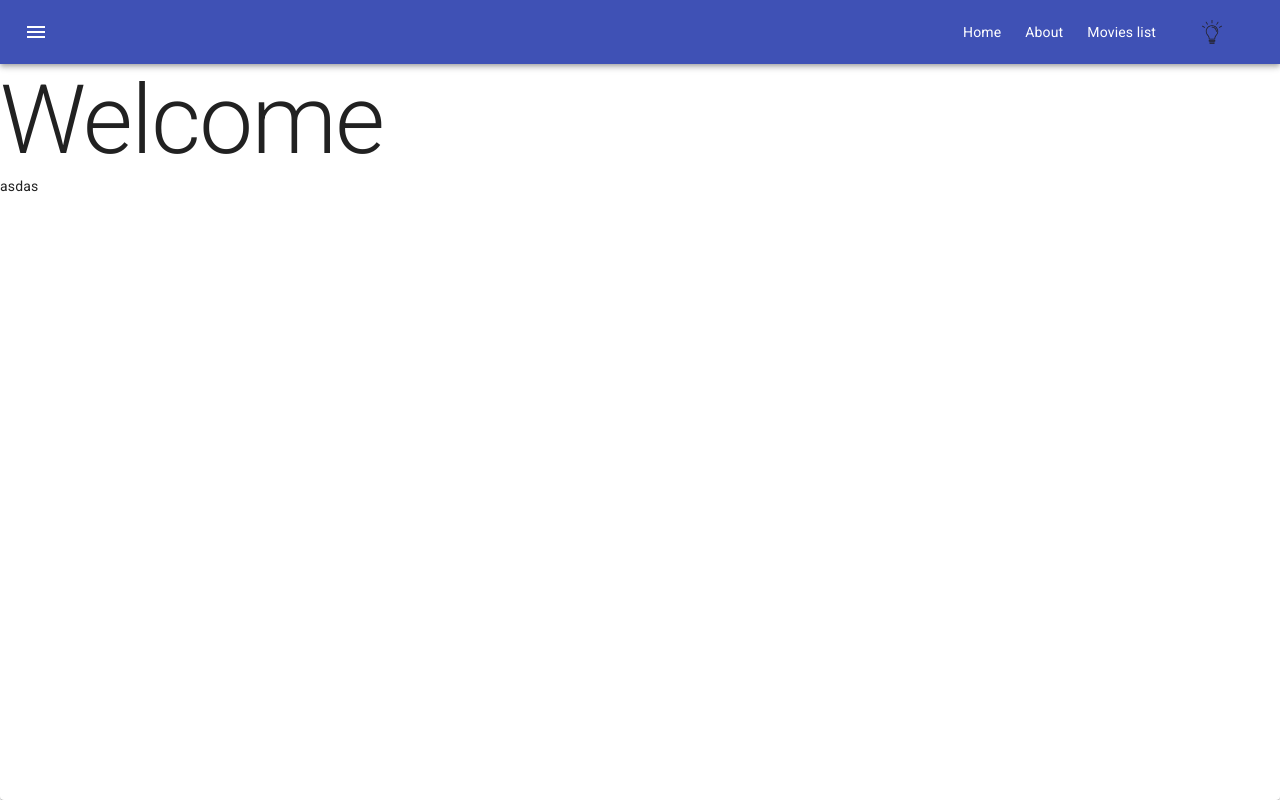
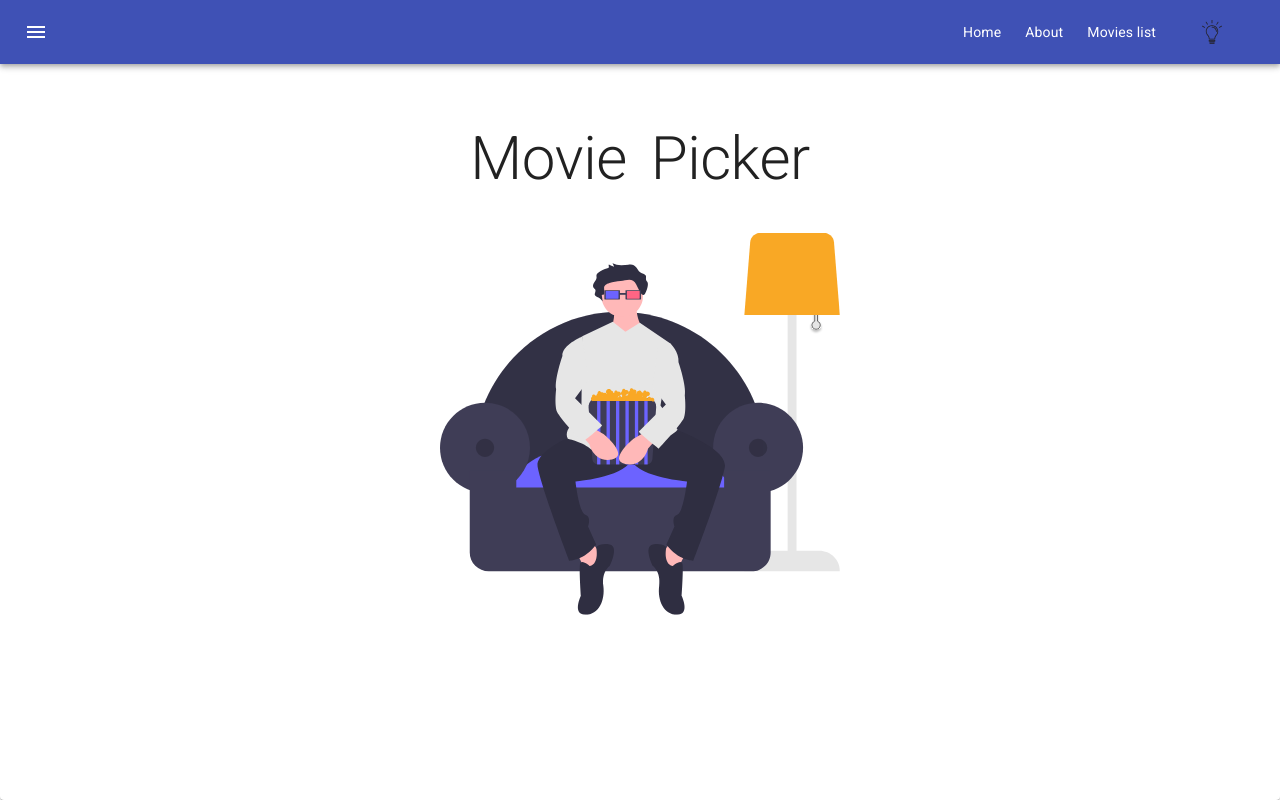
Before and after one commit to Element7/myself, a React (Create React App) app: page / in a window 1280 px wide. Built offline with nearby package versions, Linux system fonts and the light colour scheme.

Commit message:
feat:homepage intro animation

```diff
--- a/package.json
+++ b/package.json
@@ -10,6 +10,7 @@
     "@testing-library/react": "^11.1.0",
     "@testing-library/user-event": "^12.1.10",
     "axios": "^0.21.1",
+    "clsx": "^1.1.1",
     "cypress": "^7.7.0",
     "gsap": "^3.7.1",
     "history": "^5.0.0",
--- /dev/null
+++ b/src/components/atoms/img/Img.tsx
@@ -0,0 +1,35 @@
+import { createStyles, makeStyles, Theme } from "@material-ui/core/styles";
+
+const useStyles = makeStyles((theme: Theme) =>
+  createStyles({
+    img: {
+      maxWidth: "100%",
+      height: "auto",
+      opacity: 1,
+      visibility: "visible",
+    },
+  })
+);
+
+interface IProps {
+  src: string;
+  width?: number;
+  height?: number;
+  alt: string;
+  styles?: any;
+}
+const Img: React.FC<IProps> = ({ src, width, height, alt, styles }) => {
+  const classes = useStyles();
+  return (
+    <img
+      alt={alt}
+      className={classes.img}
+      height={height}
+      src={src}
+      style={styles}
+      width={width}
+    />
+  );
+};
+
+export default Img;
--- a/src/components/containers/footer/Footer.tsx
+++ b/src/components/containers/footer/Footer.tsx
@@ -1,2 +1,2 @@
-const Footer: React.FC = () => <div>asdas</div>;
+const Footer: React.FC = () => <div />;
 export default Footer;
--- a/src/pages/home/Home.tsx
+++ b/src/pages/home/Home.tsx
@@ -1,24 +1,117 @@
-import Box from "@material-ui/core/Box";
+/* eslint-disable @typescript-eslint/prefer-as-const */
+import { CSSProperties, useContext, useLayoutEffect, useRef } from "react";
+
 import { createStyles, makeStyles, Theme } from "@material-ui/core/styles";
 import Typography from "@material-ui/core/Typography";
+import clsx from "clsx";
+import { gsap } from "gsap";
 
+import { ReactComponent as HomeCinema } from "../../assets/cinema-dark.svg";
+import { ReactComponent as Stars } from "../../assets/stars.svg";
+import Img from "../../components/atoms/img/Img";
+import { ThemeContext } from "../../providers/ThemeProvider";
+import {
+  onMainPictureClick,
+  onMainPictureEnter,
+  onMainPictureLeave,
+} from "../../utils/utils";
+
+const title = "Movie";
+const title2 = "Picker";
 const useStyles = makeStyles((theme: Theme) =>
   createStyles({
     root: { flexGrow: 1 },
-    menuButton: {
-      marginRight: theme.spacing(2),
+    title: {
+      display: "flex",
+      width: "fit-content",
+      margin: "4rem auto 1.5rem auto",
     },
+    margin: { marginRight: "24px" },
   })
 );
+const starsStyle: CSSProperties = {
+  position: "fixed",
+  top: "64px",
+  left: "0",
+  zIndex: 2,
+};
+const imgStyle: CSSProperties = {
+  position: "relative",
+  display: "flex",
+  margin: "0 auto",
+  alignItems: "center",
+  justifyContent: "center",
+  maxWidth: "25rem",
+  maxHeight: "25rem",
+  zIndex: 10,
+};
 const Home: React.FC = () => {
+  const { theme } = useContext(ThemeContext);
+  const titleRef = useRef<HTMLDivElement>(null);
+  const imgRef = useRef<HTMLDivElement>(null);
+  const switchTl = gsap.timeline({
+    defaults: { pause: true, ease: "power3.inOut", yoyo: true },
+  });
   const classes = useStyles();
 
+  useLayoutEffect(() => {
+    let elements;
+    let elementsArr;
+    if (titleRef.current !== null) {
+      elements = titleRef.current.children;
+      elementsArr = Array.from(elements);
+      console.log(elements);
+
+      const mainTitle = elementsArr[0];
+      console.log(mainTitle);
+
+      const mainTitleChars = mainTitle.childNodes;
+
+      const tl = gsap.timeline({
+        defaults: { ease: "power3.inOut" },
+      });
+      console.log(mainTitleChars);
+
+      gsap.set([mainTitleChars], { autoAlpha: 0 });
+      mainTitleChars.forEach((e) =>
+        tl.fromTo(
+          e,
+          { y: "+=10" },
+          { duration: 0.1, y: "-=15", autoAlpha: 1 },
+          "-=0.01"
+        )
+      );
+    }
+  }, []);
+
   return (
-    <Box component="section">
-      <Box>
-        <Typography variant="h1">Welcome</Typography>
-      </Box>
-    </Box>
+    <div ref={titleRef}>
+      {theme === "dark" && <Stars style={starsStyle} />}
+      <Typography className={classes.title} variant="h2">
+        {Array.from(title).map((e, i) => (
+          // eslint-disable-next-line react/no-array-index-key
+          <div className={clsx(e === "e" && classes.margin)} id={e} key={i}>
+            {e}
+          </div>
+        ))}
+        {Array.from(title2).map((e, i) => (
+          // eslint-disable-next-line react/no-array-index-key
+          <div key={i}>{e}</div>
+        ))}
+      </Typography>
+      <div
+        onClick={() => onMainPictureClick(imgRef, switchTl)}
+        onKeyPress={() => onMainPictureClick(imgRef, switchTl)}
+        onMouseEnter={() => onMainPictureEnter(imgRef, switchTl)}
+        onMouseLeave={() => onMainPictureLeave(imgRef, switchTl)}
+        ref={imgRef}
+        role="button"
+        style={imgStyle}
+        tabIndex={0}
+      >
+        <HomeCinema />
+      </div>
+    </div>
   );
 };
 export default Home;
--- /dev/null
+++ b/src/utils/utils.js
@@ -0,0 +1,31 @@
+/* eslint-disable @typescript-eslint/explicit-module-boundary-types */
+import { gsap } from "gsap";
+
+export const onMainPictureEnter = (ref, tl) => {
+  if (ref.current !== null) {
+    const [elements] = ref.current.children;
+    const switchElement = elements.getElementById("switch");
+    // alert("aa");
+    tl.fromTo(switchElement, { y: "0" }, { duration: 1, y: "+=5" }).to(
+      switchElement,
+      {
+        y: "0",
+      }
+    );
+  }
+};
+export const onMainPictureLeave = (ref, tl) => {
+  if (ref.current !== null) {
+    const [elements] = ref.current.children;
+    const switchElement = elements.getElementById("switch");
+    tl.to(switchElement, { duration: 0, y: "+=0" });
+  }
+};
+export const onMainPictureClick = (ref, tl) => {
+  if (ref.current !== null) {
+    const [elements] = ref.current.children;
+    const switchElement = elements.getElementById("lamp");
+
+    tl.fromTo(switchElement, { fill: "#000" }, { duration: 1, fill: "#fff" });
+  }
+};
--- a/tsconfig.json
+++ b/tsconfig.json
@@ -14,6 +14,7 @@
     "noFallthroughCasesInSwitch": true,
     "noImplicitAny": true,
     "removeComments": true,
+    "downlevelIteration": true,
     "resolveJsonModule": true,
     "skipLibCheck": true,
     "strict": true,
```
Also changed, not shown: .eslintrc.json, src/assets/cinema-dark.svg (added), src/assets/stars.svg (added).
